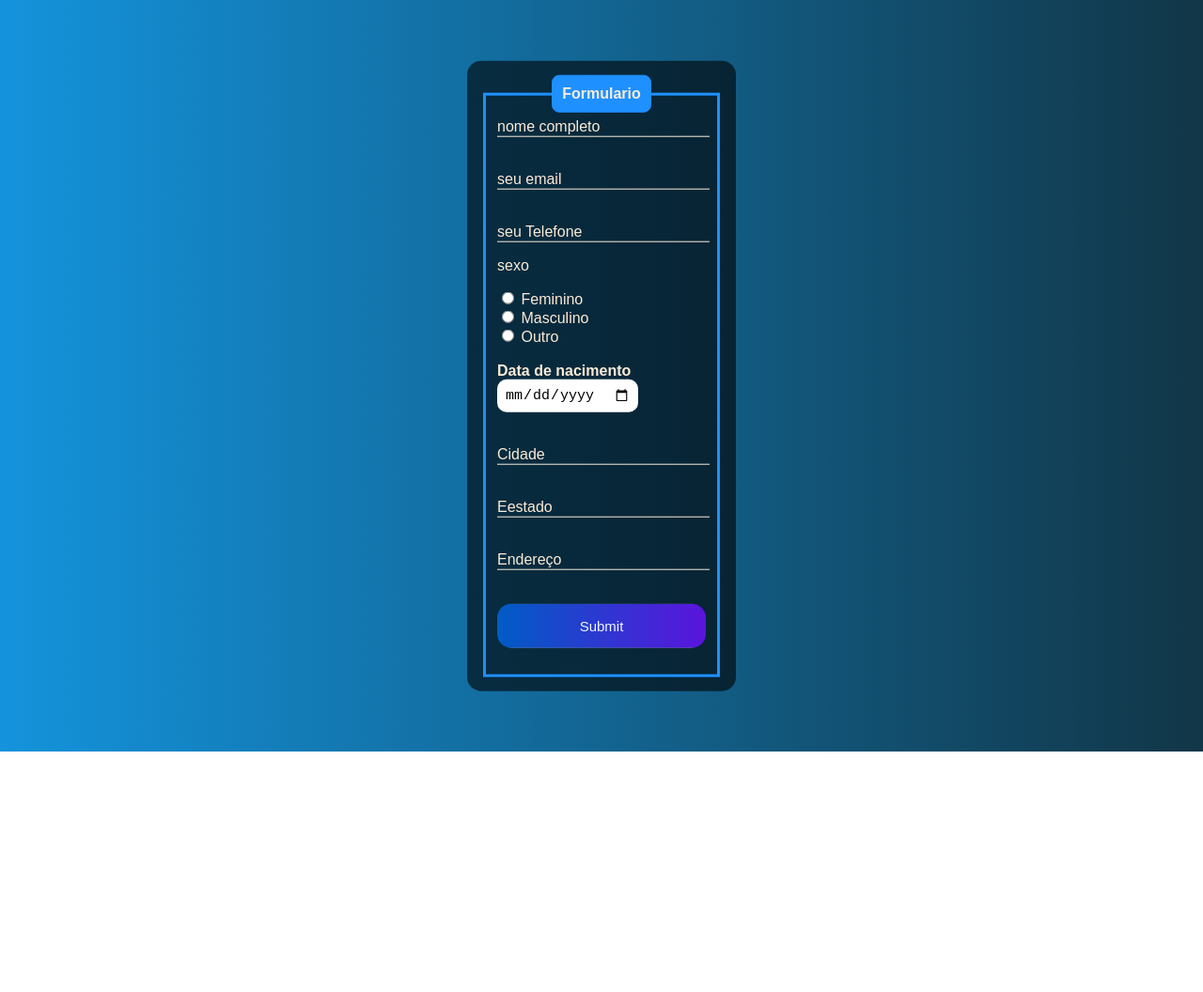
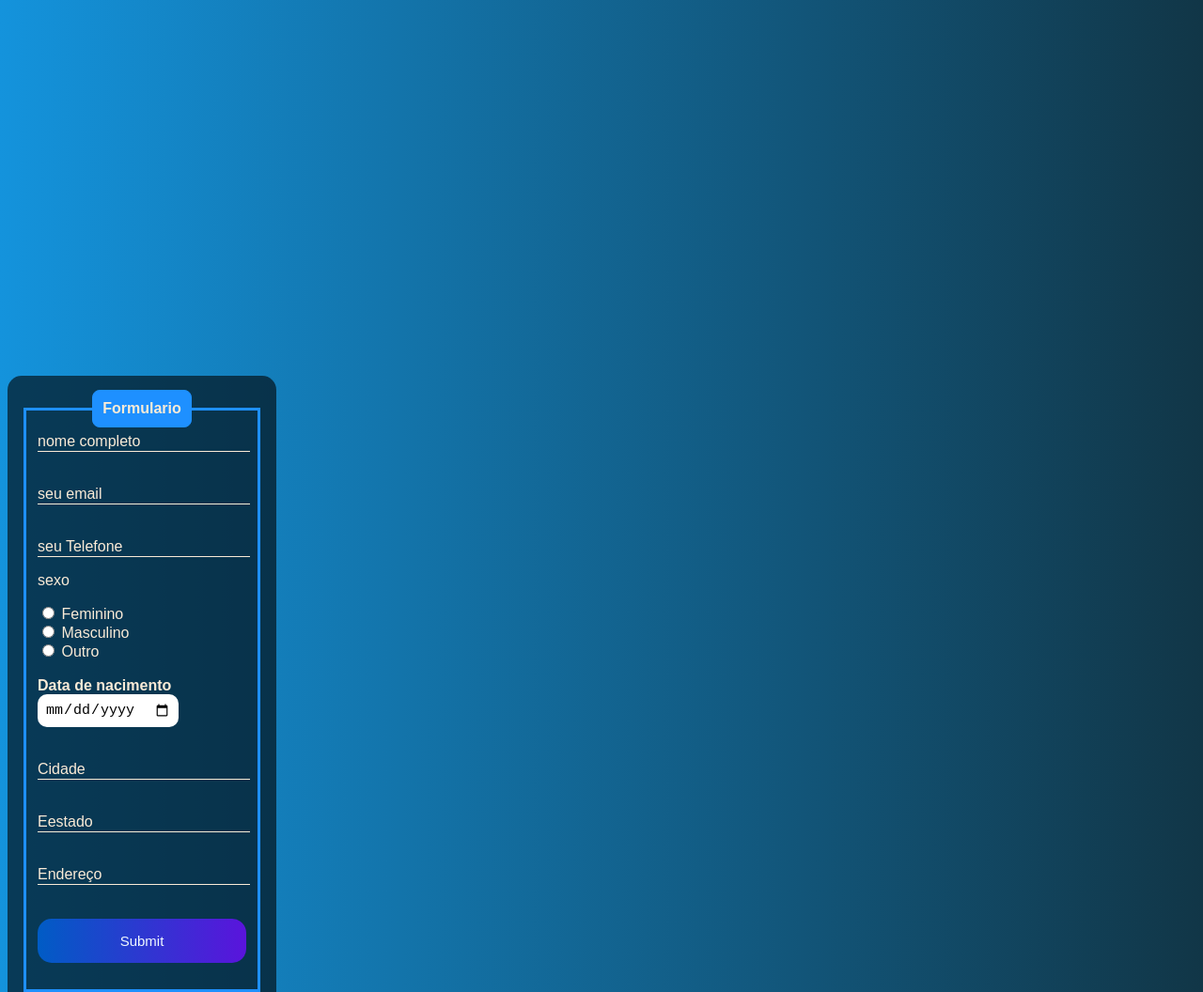
Before and after one commit to joavitormartins/formulario-parte-1-, a plain HTML site: page index.html in a window 1280 px wide. Shown: the top 1056 px of the page at 94% size. Before the commit the page ends 800 px from the top, so only its background shows below. Drawn offline with Linux system fonts and the light colour scheme.

Commit message:
Update index.html

```diff
--- a/index.html
+++ b/index.html
@@ -15,7 +15,7 @@
             color: antiquewhite;
             position: absolute;
             top: 50%;
-            left: 50%;
+            left:  100%
             transform: translate(-50%,-50%);
             background-color: rgba(0,0,0,0.6);
             padding: 15px;
```
